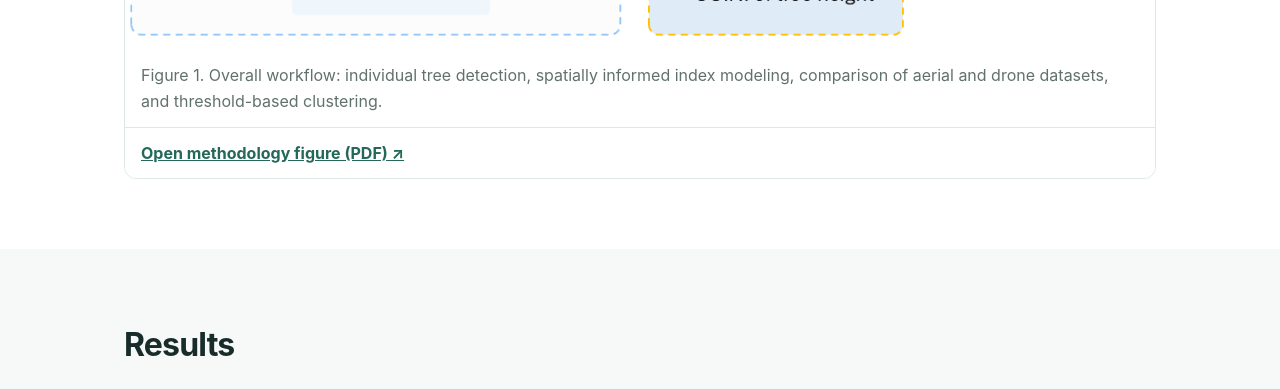
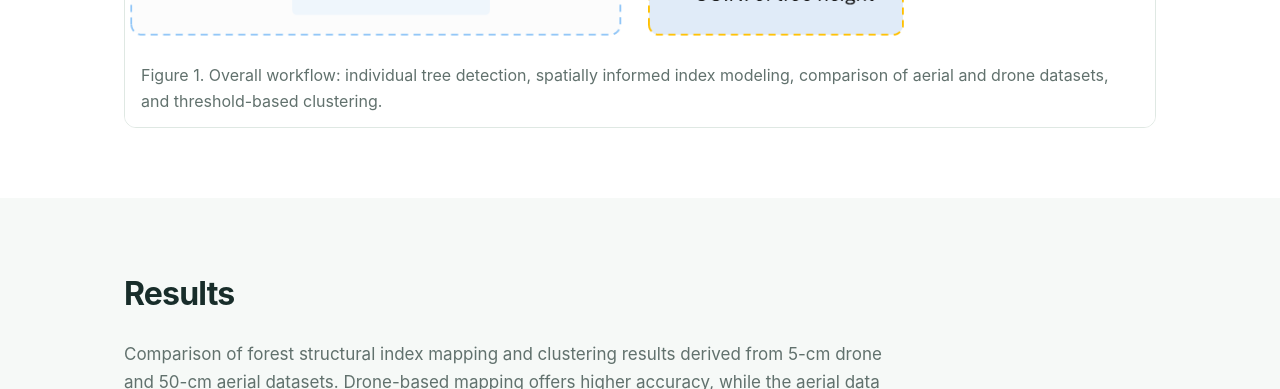
Before and after one commit to zmaomia/ForSD-remote-sensing, a plain HTML site: page index.html in a window 1280 px wide. Shown: the part 2060-2449 px from the top of the page. Drawn offline with Linux system fonts and the light colour scheme.

Commit message:
Remove PDF link for methodology figure
Removed link to methodology figure in PDF format.

```diff
--- a/index.html
+++ b/index.html
@@ -151,7 +151,7 @@
         <figure class="figure image-figure">
           <img class="research-image" src="assets/figures/Overallworkflow.png" alt="Overall research workflow showing tree detection, spatial structural indices, aerial and drone comparison, and clustering" loading="lazy">
           <figcaption>Figure 1. Overall workflow: individual tree detection, spatially informed index modeling, comparison of aerial and drone datasets, and threshold-based clustering.</figcaption>
-          <div class="figure-tools"><a href="assets/figures/Overallworkflow.pdf" target="_blank" rel="noopener noreferrer">Open methodology figure (PDF) ↗</a></div>
+
         </figure>
       </div>
     </section>
```
